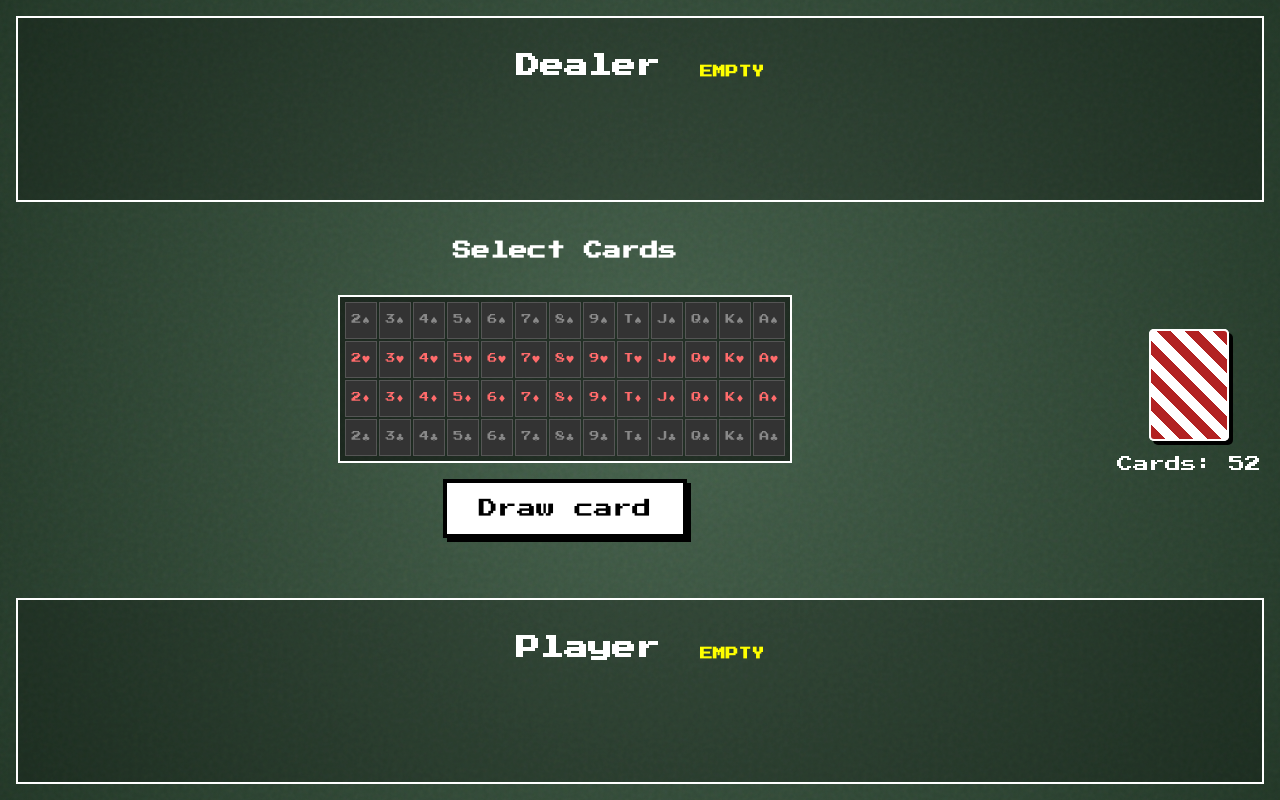
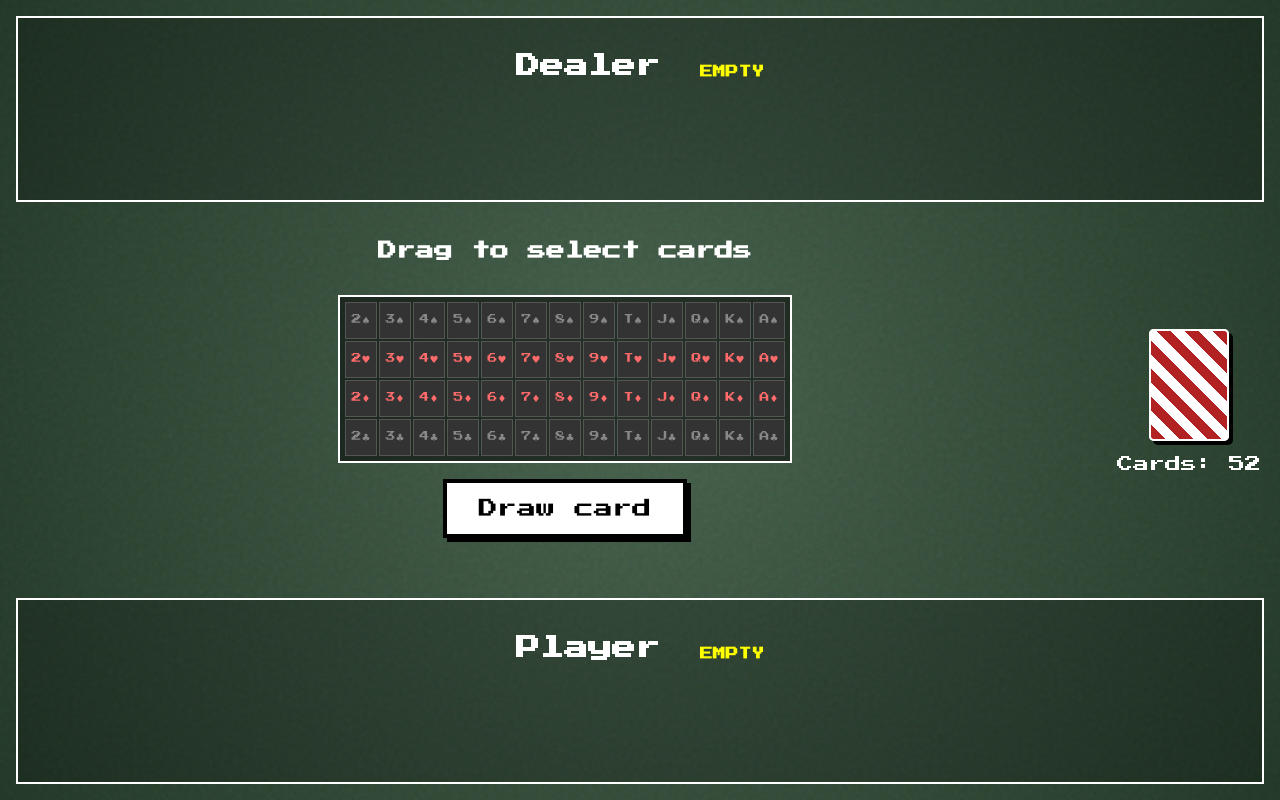
Before and after one commit to paramt/poker, a plain HTML site: page play/index.html in a window 1280 px wide. Drawn offline with Linux system fonts and the light colour scheme.

Commit message:
Change select hint text

```diff
--- a/play/index.html
+++ b/play/index.html
@@ -21,7 +21,7 @@
 
         <div class="center-area">
             <div class="controls">
-                <h3>Select Cards</h3>
+                <h3>Drag to select cards</h3>
                 <div class="selection-grid" id="selection-grid">
                     <!-- Grid generated by JS -->
                 </div>
```
